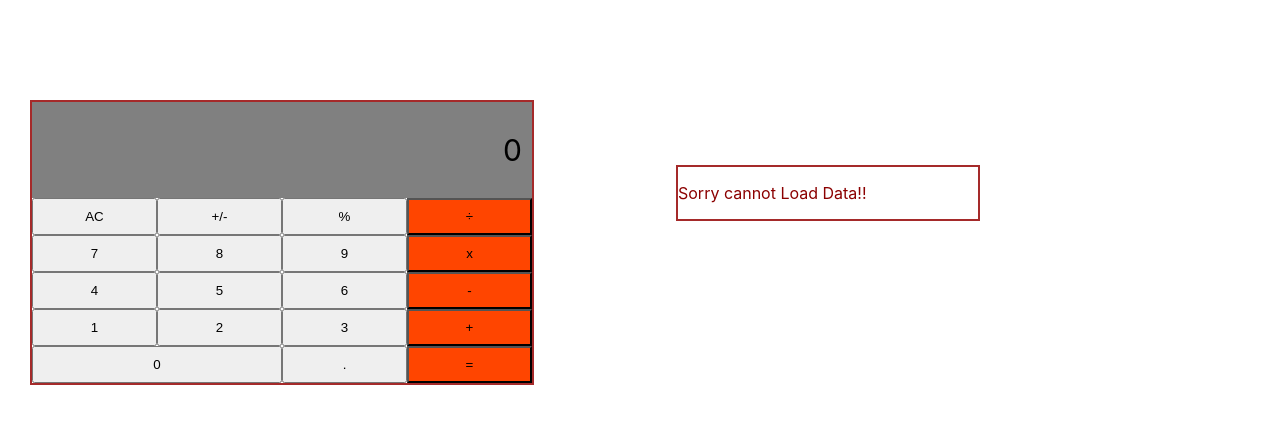
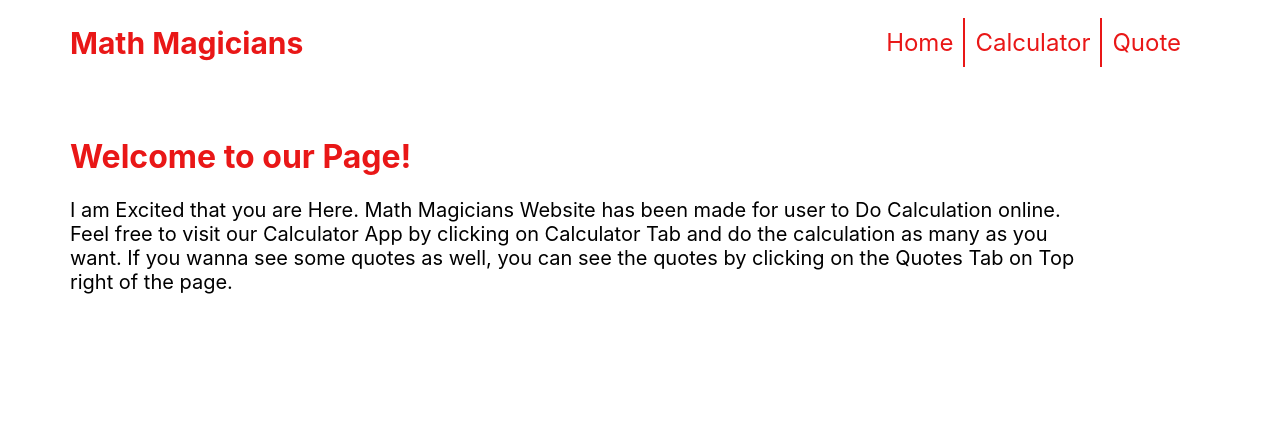
Before and after one commit to zunairkhan811/math-magicians, a React (Create React App) app: page /Home in a window 1280 px wide. Shown: the top 424 px of the page. Built offline with nearby package versions, Linux system fonts and the light colour scheme; no server answers.

Commit message:
Add routers with styling

```diff
--- a/package.json
+++ b/package.json
@@ -8,10 +8,14 @@
     "@testing-library/user-event": "^13.5.0",
     "axios": "^1.4.0",
     "big.js": "^6.2.1",
+    "localforage": "^1.10.0",
+    "match-sorter": "^6.3.1",
     "prop-types": "^15.8.1",
     "react": "^18.2.0",
     "react-dom": "^18.2.0",
+    "react-router-dom": "^6.11.0",
     "react-scripts": "5.0.1",
+    "sort-by": "^1.2.0",
     "web-vitals": "^2.1.4"
   },
   "scripts": {
--- a/src/App.js
+++ b/src/App.js
@@ -1,12 +1,27 @@
+import {
+  BrowserRouter as Router,
+  Routes,
+  Route,
+} from 'react-router-dom';
 import './index.css';
 import Calculator from './components/Calculator';
 import Quote from './components/Quote';
+import Navbar from './components/Navbar';
+import Home from './components/Home';
 
 function App() {
   return (
     <>
-      <Calculator />
-      <Quote />
+      <Router>
+        <Navbar />
+
+        <Routes>
+          <Route path="/Home" element={<Home />} />
+          <Route path="/Quote" element={<Quote />} />
+          <Route path="/Calculator" element={<Calculator />} />
+        </Routes>
+
+      </Router>
     </>
   );
 }
--- a/src/components/Calculator.js
+++ b/src/components/Calculator.js
@@ -8,6 +8,10 @@ export default function Calculator() {
     setOutput((obj) => calculate(obj, e.target.innerText));
   };
   return (
+    <>
+      <div className="calculator-heading">
+        <h1>Let&apos;s Do Some Math!</h1>
+      </div>
       <div className="grid-container">
         <Result result={output} />
         <button onClick={handleClick} type="button" className="item">AC</button>
@@ -30,5 +34,6 @@ export default function Calculator() {
         <button onClick={handleClick} type="button" className="item">.</button>
         <button onClick={handleClick} type="button" className="item color">=</button>
       </div>
+    </>
   );
 }
--- /dev/null
+++ b/src/components/Home.js
@@ -0,0 +1,17 @@
+const Home = () => (
+  <>
+    <div className="home">
+      <h1>Welcome to our Page!</h1>
+      <p>
+        I am Excited that you are Here.
+        Math Magicians Website has been made for user to  Do Calculation online.
+        Feel free to visit our Calculator App by clicking on Calculator
+        Tab and do the calculation as many as you want.
+        If you wanna see some quotes as well, you can see the quotes
+        by clicking on the Quotes Tab on Top right of the page.
+      </p>
+    </div>
+  </>
+);
+
+export default Home;
--- /dev/null
+++ b/src/components/Navbar.js
@@ -0,0 +1,26 @@
+import { Link } from 'react-router-dom';
+
+const Navbar = () => (
+  <>
+    <nav>
+      <div className="nav-logo">
+        <h1>Math Magicians</h1>
+      </div>
+      <div className="nav-links">
+        <ul>
+          <li>
+            <Link to="/Home" className="links">Home</Link>
+          </li>
+          <li>
+            <Link to="/Calculator" className="links">Calculator</Link>
+          </li>
+          <li>
+            <Link to="/Quote" className="links">Quote</Link>
+          </li>
+        </ul>
+      </div>
+    </nav>
+  </>
+);
+
+export default Navbar;
--- a/src/index.css
+++ b/src/index.css
@@ -26,11 +26,23 @@ code {
     monospace;
 }
 
+.calculator-heading {
+  position: relative;
+  top: 80px;
+  left: 90px;
+}
+
+.calculator-heading h1 {
+  color: #e91717;
+}
+
 .grid-container {
   min-width: 280px;
   max-width: 500px;
   position: relative;
-  top: 100px;
+  float: right;
+  margin-right: 119px;
+  top: 5px;
   display: grid;
   width: 500px;
   border: 2px solid brown;
@@ -68,11 +80,14 @@ code {
 }
 
 .quote {
+  display: flex;
+  justify-content: center;
+  align-items: center;
   position: relative;
-  top: -120px;
-  width: 300px;
-  float: right;
-  margin-right: 300px;
+  top: 120px;
+  width: 80%;
+  font-size: 34px;
+  margin: auto;
   border: 2px solid brown;
   color: darkred;
 }
@@ -96,3 +111,75 @@ code {
   border: 2px solid brown;
   color: darkred;
 }
+
+nav {
+  display: flex;
+  justify-content: space-between;
+  align-items: center;
+}
+
+.nav-logo {
+  transition: all 2s ease-in-out;
+}
+
+.nav-logo h1 {
+  position: relative;
+  left: 70px;
+  color: #e91717;
+  font-size: 30px;
+  transition: color 1s ease-in-out;
+}
+
+.nav-links ul {
+  position: relative;
+  right: 80px;
+  float: right;
+  list-style: none;
+  display: flex;
+  padding: 5px;
+  margin: 4px;
+  color: #e91717;
+}
+
+.nav-links ul li {
+  padding: 10px;
+  font-size: 24px;
+  border-right: 2px solid #e91717;
+}
+
+.links {
+  color: #e91717;
+  text-decoration: none;
+}
+
+.links:hover {
+  text-decoration: underline;
+  color: blueviolet;
+}
+
+.nav-links ul li:last-child {
+  border: none;
+}
+
+.home {
+  position: relative;
+  left: 70px;
+  top: 30px;
+  width: 80%;
+}
+
+.home h1 {
+  color: #e91717;
+}
+
+.home p {
+  font-size: 20px;
+}
+
+.nav-logo:hover {
+  transform: rotate(360deg);
+}
+
+.nav-logo h1:hover {
+  color: blueviolet;
+}
```
Also changed, not shown: src/App.css (deleted, +0 -39 lines), src/index.js (+12 -2 lines), src/logo.svg (deleted), 1 other file (tests, documents, lock files or other folders). Lines whose indentation alone changed are shown as unchanged.
